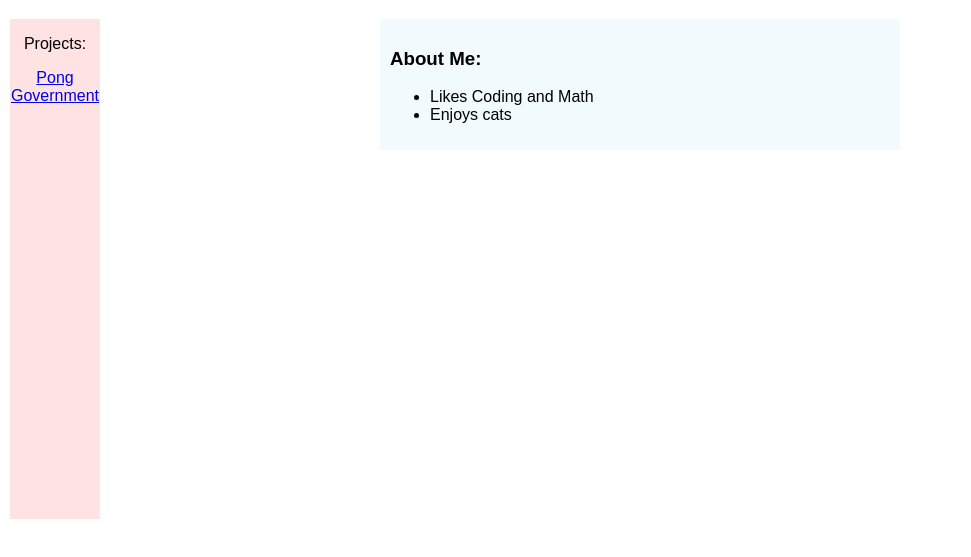
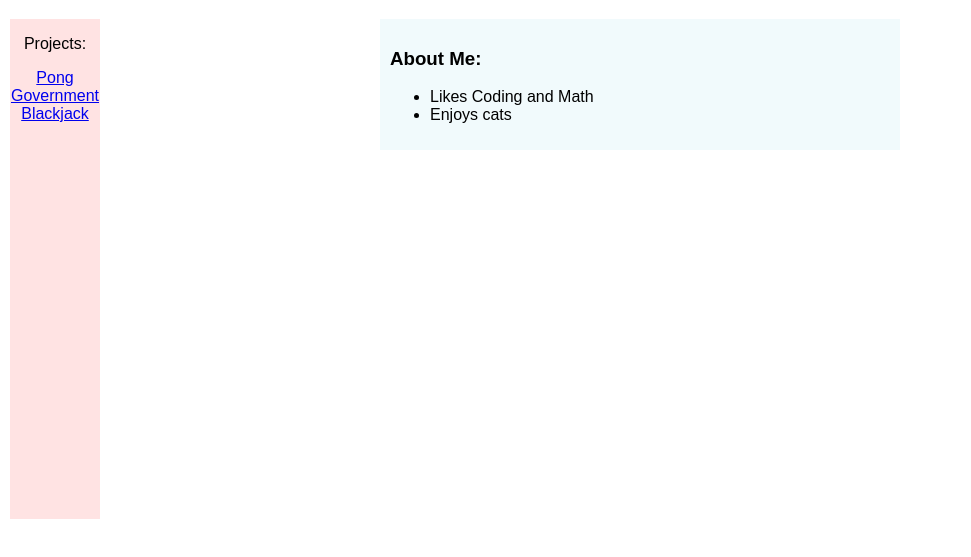
Before and after one commit to stamparkour/stamparkour.github.io, a plain HTML site: page index.html in a window 1280 px wide. Shown: the part 61-618 px from the top of the page, without its empty margins (0-971 px from the left). Drawn offline with Linux system fonts and the light colour scheme.

Commit message:
added blackjack to list

```diff
--- a/index.html
+++ b/index.html
@@ -17,6 +17,7 @@
             <p>Projects:</p>
             <a href="pong/pong.html">Pong</a>
             <a href="government/index.html">Government</a>
+            <a href="blackjack/index.html">Blackjack</a>
         </div>
     </body>
 </html>
```
